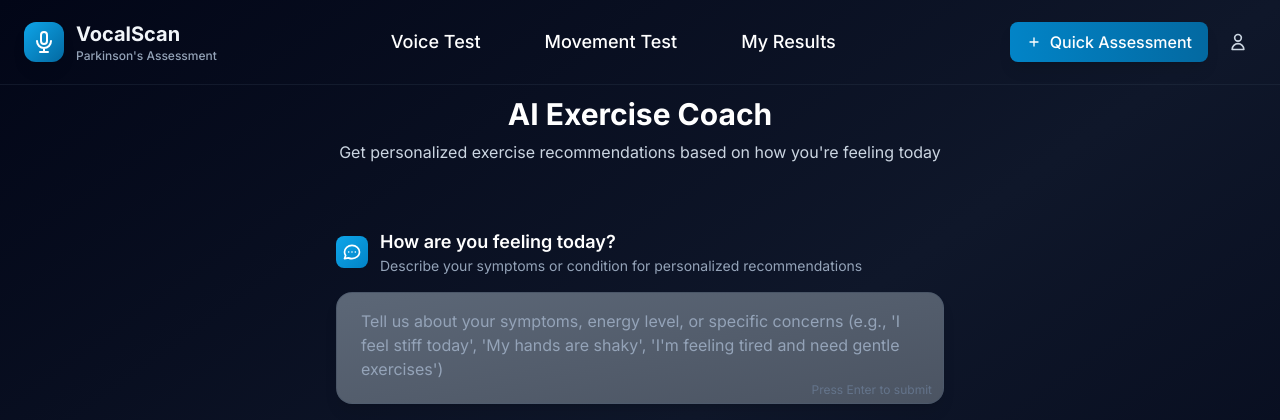
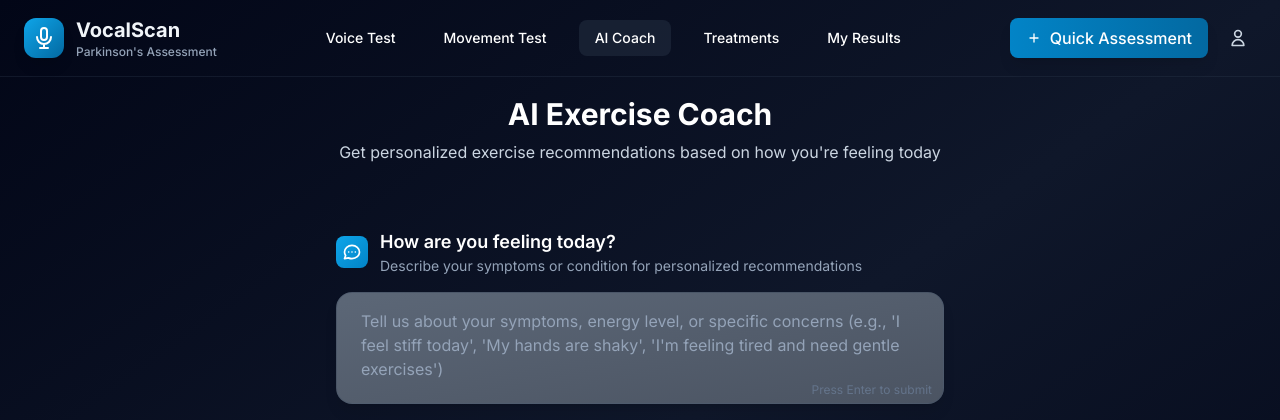
Before and after one commit to KrazeeCoder/VocalScan, a Flask app: page /ai-coach in a window 1280 px wide. Shown: the top 420 px of the page. Run offline with Flask 3, Linux system fonts and the light colour scheme; parts of the project's set-up code (start-up, migrations or seed data) failed here and were passed over; some libraries are stand-ins or nearby versions.

Commit message:
made ai coach

```diff
--- a/backend/static/js/ai-coach.js
+++ b/backend/static/js/ai-coach.js
@@ -68,22 +68,28 @@
         this.hideSuccess();
 
         try {
-            const systemPrompt = `You are a specialized AI exercise coach for Parkinson's disease patients. Create personalized exercise plans that specifically address Parkinson's symptoms and challenges. Focus on:
+            const systemPrompt = `You are an AI coach helping Parkinson's patients with safe, gentle exercise scheduling. Suggest short daily exercises based on their input, and keep it simple.
 
-**Parkinson's-Specific Exercises:**
-- Bradykinesia (slowness of movement) - exercises to improve speed and coordination
-- Rigidity (muscle stiffness) - gentle stretching and range of motion exercises
-- Tremor management - stability and fine motor skill exercises
-- Postural instability - balance and core strengthening exercises
+**Your Role:**
+- Create personalized exercise plans for Parkinson's disease patients
+- Focus on safety and gentle movements
+- Address specific symptoms mentioned by the patient
+- Keep exercises simple and achievable
+
+**Parkinson's-Specific Focus:**
+- Bradykinesia (slowness) - exercises to improve speed and coordination
+- Rigidity (stiffness) - gentle stretching and range of motion
+- Tremor management - stability and fine motor skills
+- Postural instability - balance and core strengthening
 - Gait disturbances - walking and stepping exercises
 - Freezing episodes - movement initiation exercises
 
-**Safety Guidelines for Parkinson's:**
-- Always include safety considerations for fall prevention
+**Safety Guidelines:**
+- Always include safety considerations
 - Emphasize slow, deliberate movements
 - Include rest periods between exercises
-- Recommend exercises that can be done seated if needed
-- Focus on functional movements that improve daily activities
+- Recommend seated exercises if needed
+- Focus on functional movements
 
 **Format Requirements:**
 - Use **bold** for section headers
--- a/backend/templates/base.html
+++ b/backend/templates/base.html
@@ -269,13 +269,19 @@
 
           <!-- Navigation -->
           <nav class="hidden md:flex items-center space-x-4">
-            <a href="/record" class="nav-link px-6 py-3 rounded-lg text-white hover:bg-blue-500/20 transition-all duration-200 font-medium text-lg">
+            <a href="/record" class="nav-link px-4 py-2 rounded-lg text-white hover:bg-blue-500/20 transition-all duration-200 font-medium text-sm">
               Voice Test
             </a>
-            <a href="/spiral" class="nav-link px-6 py-3 rounded-lg text-white hover:bg-green-500/20 transition-all duration-200 font-medium text-lg">
+            <a href="/spiral" class="nav-link px-4 py-2 rounded-lg text-white hover:bg-green-500/20 transition-all duration-200 font-medium text-sm">
               Movement Test
             </a>
-            <a href="/dashboard" class="nav-link px-6 py-3 rounded-lg text-white hover:bg-primary-500/20 transition-all duration-200 font-medium text-lg">
+            <a href="/ai-coach" class="nav-link px-4 py-2 rounded-lg text-white hover:bg-purple-500/20 transition-all duration-200 font-medium text-sm">
+              AI Coach
+            </a>
+            <a href="/treatments" class="nav-link px-4 py-2 rounded-lg text-white hover:bg-orange-500/20 transition-all duration-200 font-medium text-sm">
+              Treatments
+            </a>
+            <a href="/dashboard" class="nav-link px-4 py-2 rounded-lg text-white hover:bg-primary-500/20 transition-all duration-200 font-medium text-sm">
               My Results
             </a>
           </nav>
@@ -320,6 +326,12 @@
                 <path stroke-linecap="round" stroke-linejoin="round" stroke-width="2" d="M15.232 5.232l3.536 3.536m-2.036-5.036a2.5 2.5 0 113.536 3.536L6.5 21.036H3v-3.572L16.732 3.732z"></path>
               </svg>
               Motor Test
+            </a>
+            <a href="/ai-coach" class="flex items-center px-4 py-3 rounded-lg text-dark-300 hover:text-white hover:bg-dark-800/50 transition-all duration-200 font-medium">
+              <svg class="w-4 h-4 mr-3" fill="none" stroke="currentColor" viewBox="0 0 24 24">
+                <path stroke-linecap="round" stroke-linejoin="round" stroke-width="2" d="M8 12h.01M12 12h.01M16 12h.01M21 12c0 4.418-4.03 8-9 8a9.863 9.863 0 01-4.255-.949L3 20l1.395-3.72C3.512 15.042 3 13.574 3 12c0-4.418 4.03-8 9-8s9 3.582 9 8z"></path>
+              </svg>
+              AI Coach
             </a>
             <a href="/treatments" class="flex items-center px-4 py-3 rounded-lg text-dark-300 hover:text-white hover:bg-dark-800/50 transition-all duration-200 font-medium">
               <svg class="w-4 h-4 mr-3" fill="none" stroke="currentColor" viewBox="0 0 24 24">
```
